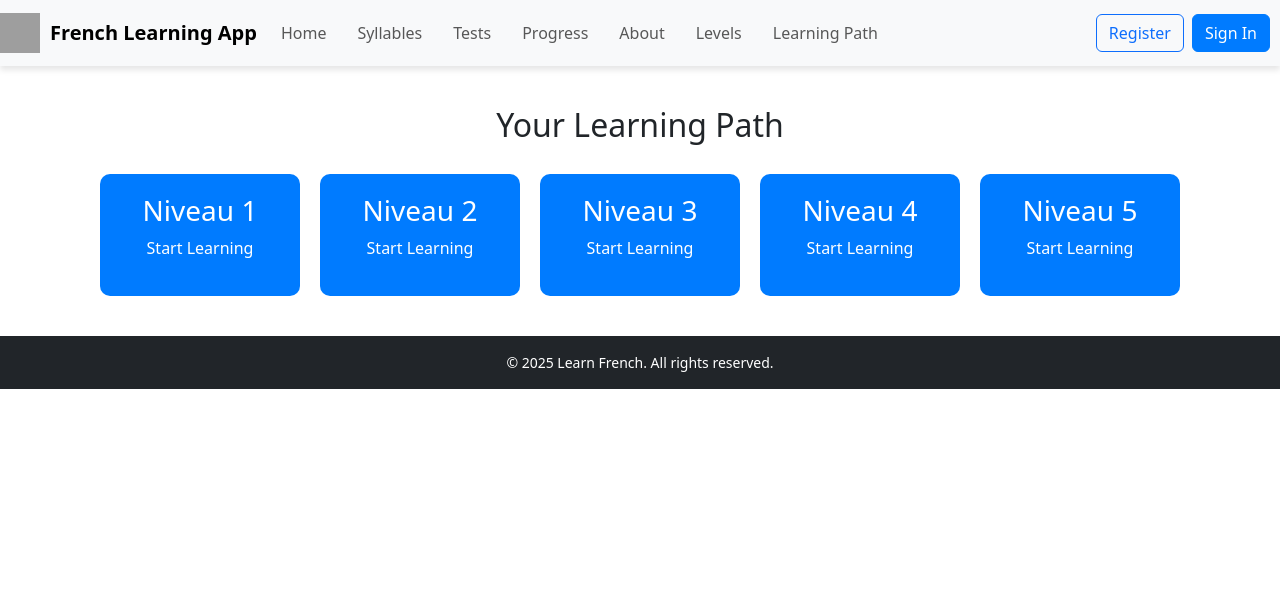
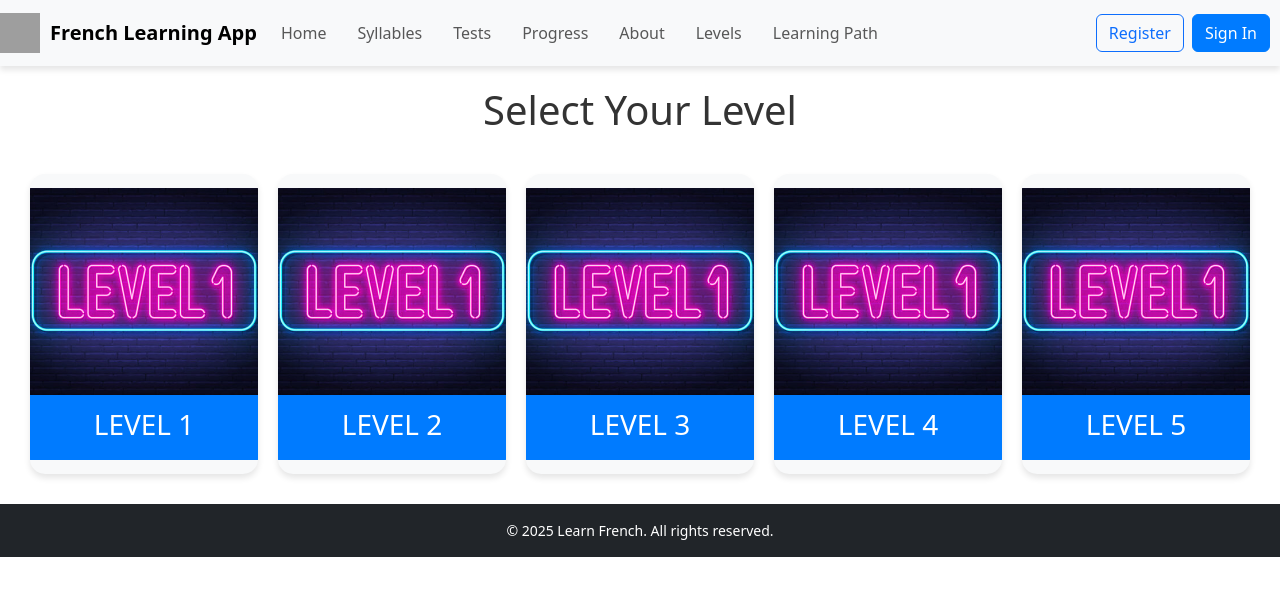
Before and after one commit to benlaguroun/french-learning-app, a React (Create React App) app: page /learning-path in a window 1280 px wide. Shown: the top 596 px of the page. Built offline with nearby package versions, Linux system fonts and the light colour scheme; grey boxes are pictures that could not be loaded.

Commit message:
add audios

```diff
--- a/src/pages/LearningPath.css
+++ b/src/pages/LearningPath.css
@@ -1,33 +1,75 @@
 .learning-path {
-  padding: 40px 20px;
+  padding: 20px;
   text-align: center;
 }
 
 .learning-path h2 {
-  font-size: 2rem;
+  font-size: 2.5rem;
   margin-bottom: 30px;
+  color: #333;
 }
 
 .levels-grid {
-  display: flex;
-  flex-wrap: wrap;
+  display: grid;
+  grid-template-columns: repeat(auto-fit, minmax(200px, 1fr));
   gap: 20px;
-  justify-content: center;
+  justify-items: center;
+  padding: 10px;
 }
 
 .level-card {
-  flex: 1 1 calc(20% - 20px);
-  max-width: 200px;
-  padding: 20px;
-  background-color: #007bff;
-  color: white;
-  text-align: center;
-  border-radius: 10px;
+  position: relative;
+  display: flex;
+  flex-direction: column;
+  align-items: center;
+  justify-content: center;
+  background-color: #f8f9fa;
+  border-radius: 15px;
+  overflow: hidden;
+  width: 100%;
+  max-width: 250px;
+  height: 300px;
   cursor: pointer;
-  transition: transform 0.3s, background-color 0.3s;
+  transition: transform 0.3s, box-shadow 0.3s;
+  box-shadow: 0 4px 6px rgba(0, 0, 0, 0.1);
 }
 
 .level-card:hover {
-  background-color: #0056b3;
   transform: scale(1.05);
+  box-shadow: 0 8px 15px rgba(0, 0, 0, 0.2);
 }
+
+.level-image {
+  width: 100%;
+  height: 70%;
+  object-fit: cover;
+  border-bottom: 3px solid #007bff;
+  transition: transform 0.3s ease;
+}
+
+.level-card:hover .level-image {
+  transform: scale(1.1);
+}
+
+.level-info {
+  padding: 10px 0;
+  text-align: center;
+  background-color: #007bff;
+  color: white;
+  width: 100%;
+  font-size: 1.2rem;
+  font-weight: bold;
+  text-transform: uppercase;
+}
+
+/* Responsive Design */
+@media (max-width: 480px) {
+  .level-card {
+    max-width: 180px;
+    height: 250px;
+  }
+
+  .level-info {
+    font-size: 1rem;
+  }
+}
--- a/src/pages/LearningPath.jsx
+++ b/src/pages/LearningPath.jsx
@@ -1,34 +1,40 @@
 import React from "react";
+import { useNavigate } from "react-router-dom";
 import "./LearningPath.css";
-import { useNavigate } from "react-router-dom";
 
 const levels = [
-  { id: 1, title: "Niveau 1" },
-  { id: 2, title: "Niveau 2" },
-  { id: 3, title: "Niveau 3" },
-  { id: 4, title: "Niveau 4" },
-  { id: 5, title: "Niveau 5" },
+  { id: 1, name: "Level 1", image: "/images/level1.jpg" },
+  { id: 2, name: "Level 2", image: "/images/level1.jpg" },
+  { id: 3, name: "Level 3", image: "/images/level1.jpg" },
+  { id: 4, name: "Level 4", image: "/images/level1.jpg" },
+  { id: 5, name: "Level 5", image: "/images/level1.jpg" },
 ];
 
 const LearningPath = () => {
   const navigate = useNavigate();
 
-  const handleLevelClick = (levelId) => {
-    navigate(`/level/${levelId}`);
+  const handleCardClick = (id) => {
+    navigate(`/level/${id}`);
   };
 
   return (
     <div className="learning-path">
-      <h2>Your Learning Path</h2>
+      <h2>Select Your Level</h2>
       <div className="levels-grid">
         {levels.map((level) => (
           <div
             key={level.id}
             className="level-card"
-            onClick={() => handleLevelClick(level.id)}
+            onClick={() => handleCardClick(level.id)}
           >
-            <h3>{level.title}</h3>
-            <p>Start Learning</p>
+            <img
+              src={level.image}
+              alt={`${level.name}`}
+              className="level-image"
+            />
+            <div className="level-info">
+              <h3>{level.name}</h3>
+            </div>
           </div>
         ))}
       </div>
```
Also changed, not shown: public/images/level1.jpg (added), 1 other file (tests, documents, lock files or other folders).
